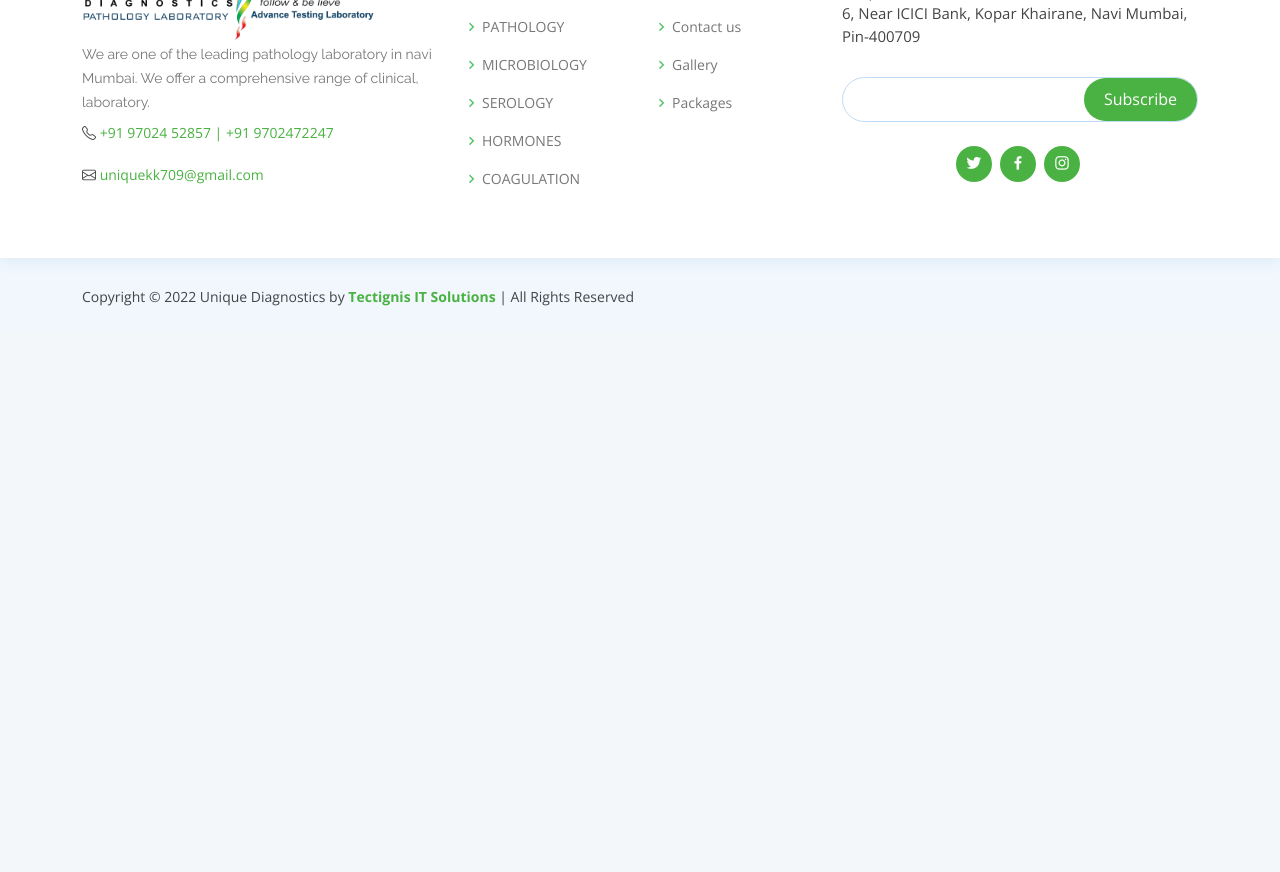
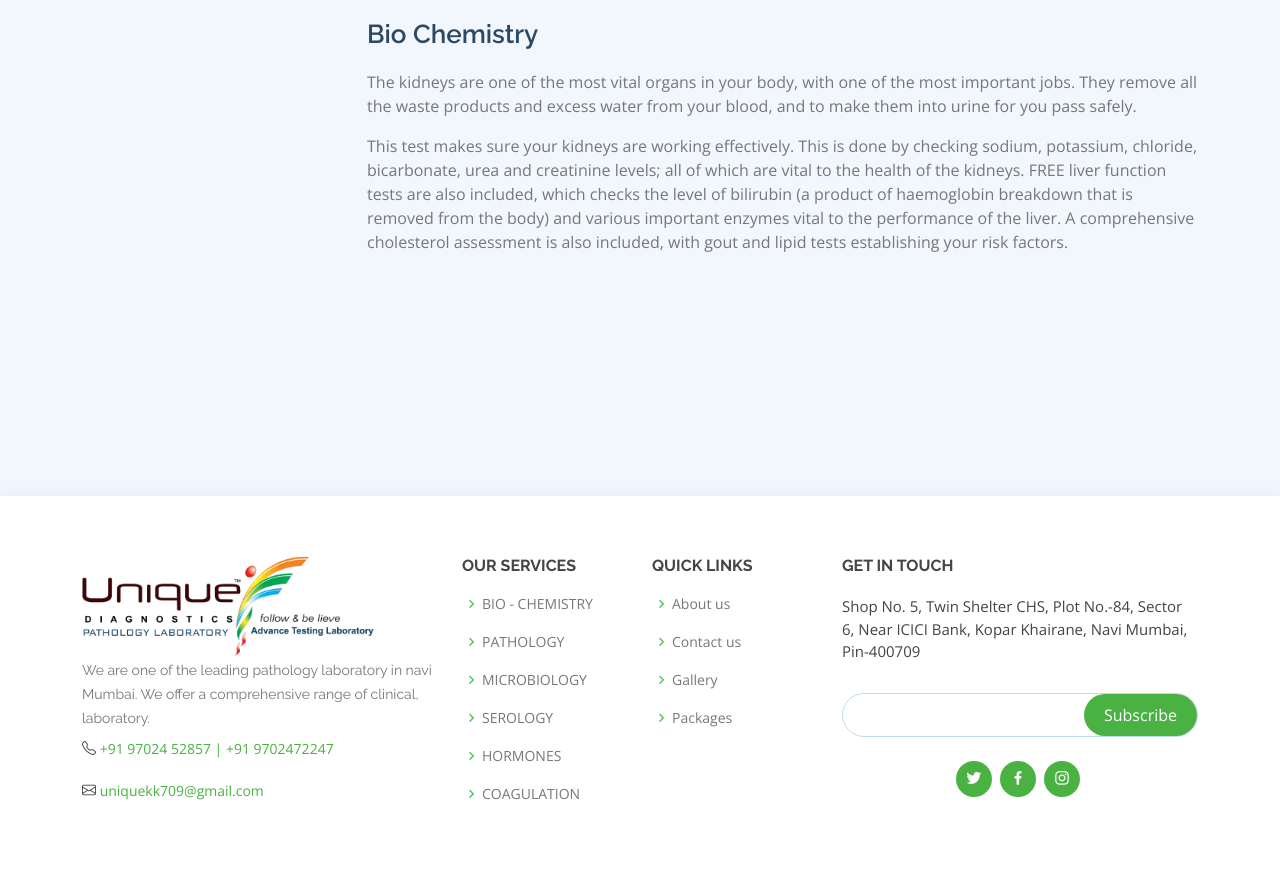
Before and after one commit to sarveshhiwale1603/uniquepathology, a PHP site: page /services.php in a window 1280 px wide. Shown: the part 712-1584 px from the top of the page. Before the commit the page ends 1018 px from the top, so only its background shows below. Run offline with PHP 8.4, Linux system fonts and the light colour scheme; some libraries are stand-ins or nearby versions.

Commit message:
services

```diff
--- a/services.php
+++ b/services.php
@@ -74,7 +74,7 @@
           <div class="col-lg-3">
             <ul class="nav nav-tabs flex-column">
               <li class="nav-item">
-                <a class="nav-link" data-bs-toggle="tab" href="#tab-1">BIO - CHEMISTRY</a>
+                <a class="nav-link active show" data-bs-toggle="tab" href="#tab-1">BIO - CHEMISTRY</a>
               </li>
               <li class="nav-item">
                 <a class="nav-link" data-bs-toggle="tab" href="#tab-2">PATHALOGY</a>
@@ -95,7 +95,7 @@
           </div>
           <div class="col-lg-9">
             <div class="tab-content">
-              <div class="tab-pane " id="tab-1">
+              <div class="tab-pane active show" id="tab-1">
                 <div class="row gy-4">
                   <div class="column details order-lg-1">
                     <img src="assets\img\webp\bio_chemistry.jpg" alt="" class="img-fluid">
@@ -176,7 +176,7 @@
               <div class="tab-pane" id="tab-6">
                 <div class="row gy-4">
                   <div class="column order-1 order-lg-2">
-                    <img src="assets\img\webp\Coagulation.jpg" alt="" class="img-fluid">
+                    <img src="assets\img\webp\coagulation.jpg" alt="" class="img-fluid">
                     <h3 class="pt-3">Coagulation</h3>
                     <p>
                       The circulatory system has to be self-sealing, otherwise continued blood loss from even the
```
